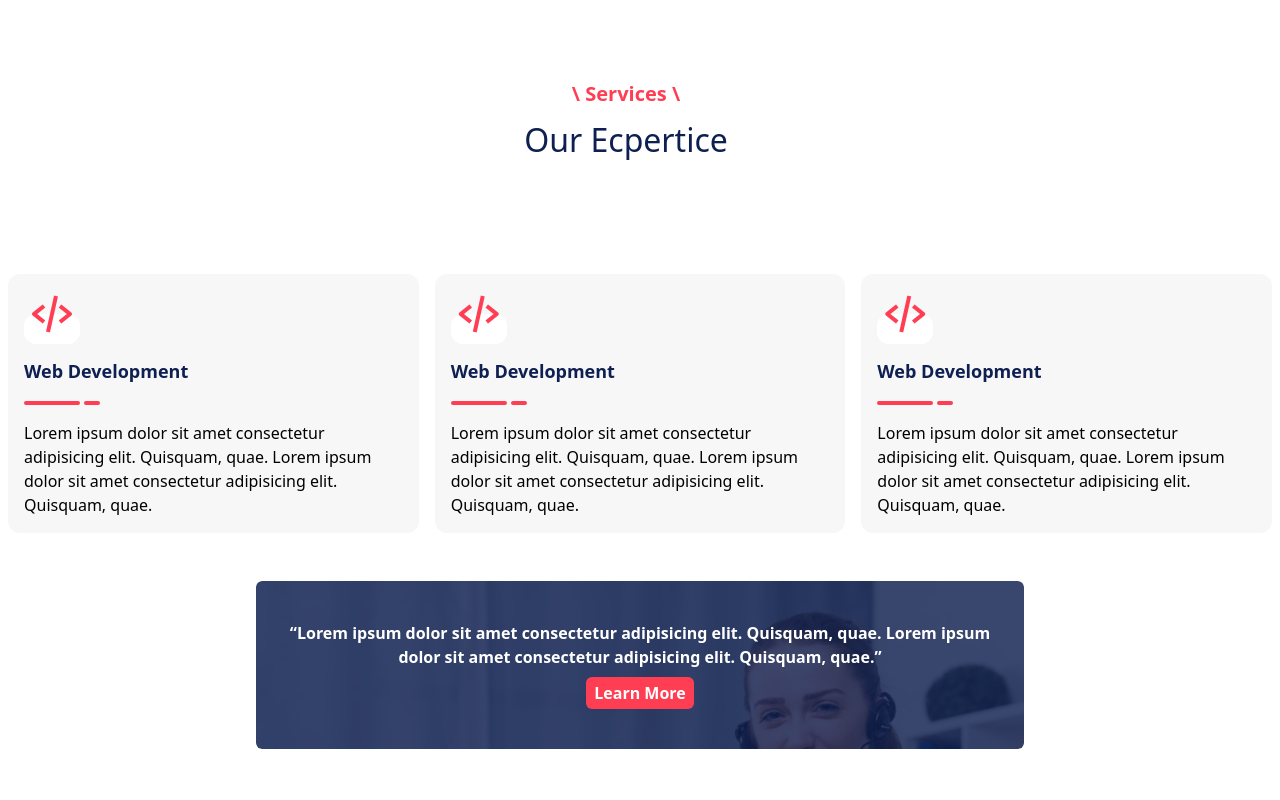
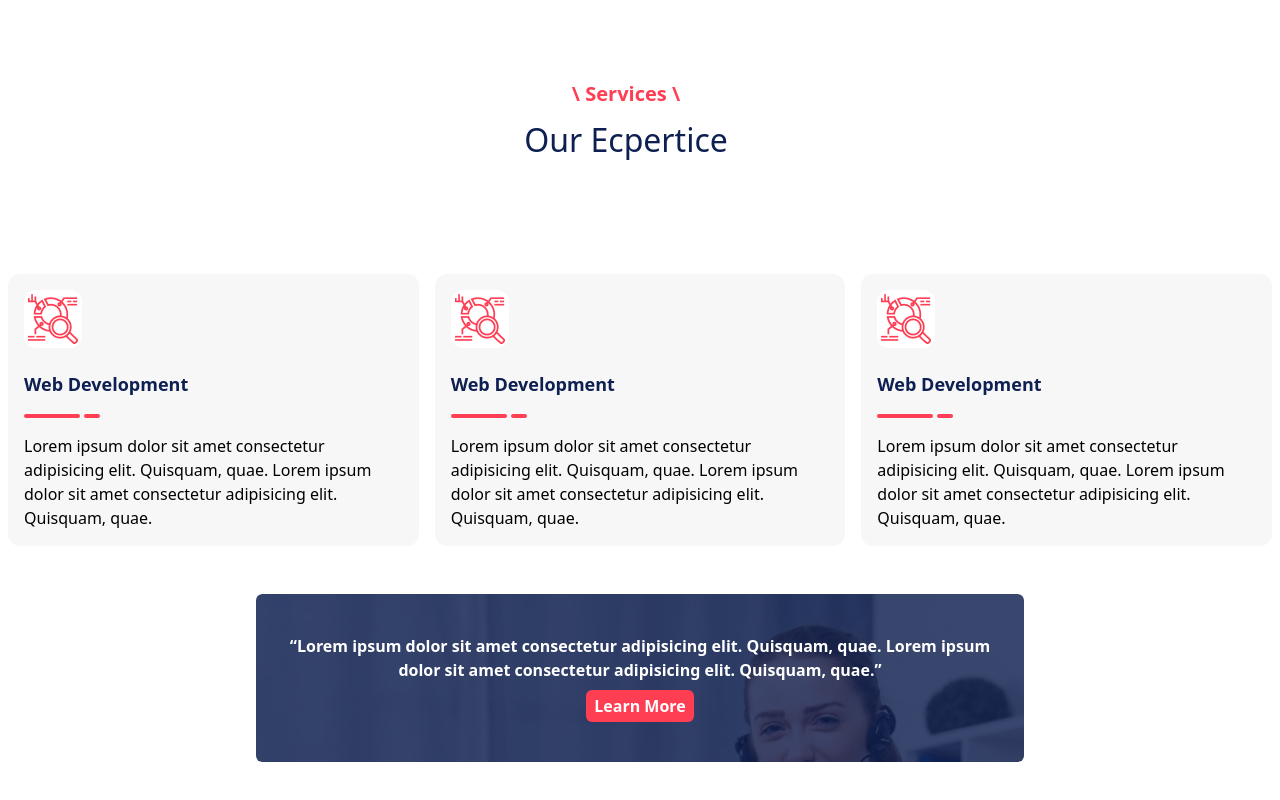
Before and after one commit to muhamademiralfani/latihan-pertemuan-29, a React app: page /service in a window 1280 px wide. Shown: the part 1015-1815 px from the top of the page. Built offline with nearby package versions, Linux system fonts and the light colour scheme; the HTML template or start-up script is replaced by a standard one.

Commit message:
fix(components): fix MainCard for accept image as icon

```diff
--- a/src/Components/MainCard.jsx
+++ b/src/Components/MainCard.jsx
@@ -1,15 +1,15 @@
 import React from "react";
 
-const MainCard = ({ icon, title, descripttion, number}) => {
+const MainCard = ({ icon, title, description, number}) => {
   return (
     <div className="bg-secondary rounded-xl p-4 relative">
 			<p className="float-end mr-5 text-5xl text-[#0E1F51]/30 font-bold">{number}</p>
-			<div className="bg-white inline p-1 rounded-xl">
-				<i className={`bx ${icon} text-accent text-5xl`}></i>
+			<div className="bg-white inline-block p-1 rounded-xl overflow-hidden h-15 w-15">
+				<img className="w-full" src={icon} alt="Icon" />
 			</div>
       <p className="text-lg font-extrabold text-primary my-4">{title}</p>
       <div className="flex gap-1 mb-4"><div className="bg-accent h-1 w-14 rounded-lg"></div><div className="bg-accent h-1 w-4 rounded-lg"></div></div>
-      <p className="">{descripttion}</p>
+      <p className="">{description}</p>
     </div>
   );
 };
--- a/src/Pages/Home.jsx
+++ b/src/Pages/Home.jsx
@@ -52,9 +52,9 @@ const Home = () => {
             breadcrumb="We are here"
             sectionTitle="Better Insights For Business Growth"
           />
-          <Button children="View More" />
+          <Button>View More</Button>
         </div>
-        <div flex flex-col items-center justify-center>
+        <div className="flex flex-col items-center justify-center">
           <img
             src={Group65Image}
             alt=""
@@ -108,7 +108,7 @@ const Home = () => {
               key={index}
               icon={card.icon}
               title={card.title}
-              descripttion={card.description}
+              description={card.description}
               number={card.number}
             />
           ))}
@@ -146,7 +146,7 @@ const Home = () => {
               desc="Ready to Help"
               number="+62 259519252"
             />
-            <Button children="View More" />
+            <Button>View More </Button>
           </div>
         </div>
       </div>
--- a/src/Pages/Services.jsx
+++ b/src/Pages/Services.jsx
@@ -5,6 +5,7 @@ import InfoCard from "../Components/InfoCard";
 import MainCard from "../Components/MainCard";
 import Banner from "../Components/Banner";
 import bannerImg from '../assets/img/banner.jpeg';
+import Black5Icon from "../assets/img/Black-5.jpg";
 
 const Services = () => {
   return (
@@ -67,11 +68,11 @@ const Services = () => {
 				</header>
 
 				<div className="grid grid-cols-1 md:grid-cols-3 gap-4 p-2">
-					<MainCard icon="bx-code-alt" title="Web Development" descripttion="Lorem ipsum dolor sit amet consectetur adipisicing elit. Quisquam, quae. Lorem ipsum dolor sit amet consectetur adipisicing elit. Quisquam, quae." />
+					<MainCard icon={Black5Icon} title="Web Development" description="Lorem ipsum dolor sit amet consectetur adipisicing elit. Quisquam, quae. Lorem ipsum dolor sit amet consectetur adipisicing elit. Quisquam, quae." />
 
-					<MainCard icon="bx-code-alt" title="Web Development" descripttion="Lorem ipsum dolor sit amet consectetur adipisicing elit. Quisquam, quae. Lorem ipsum dolor sit amet consectetur adipisicing elit. Quisquam, quae." />
+					<MainCard icon={Black5Icon} title="Web Development" description="Lorem ipsum dolor sit amet consectetur adipisicing elit. Quisquam, quae. Lorem ipsum dolor sit amet consectetur adipisicing elit. Quisquam, quae." />
 
-					<MainCard icon="bx-code-alt" title="Web Development" descripttion="Lorem ipsum dolor sit amet consectetur adipisicing elit. Quisquam, quae. Lorem ipsum dolor sit amet consectetur adipisicing elit. Quisquam, quae." />
+					<MainCard icon={Black5Icon} title="Web Development" description="Lorem ipsum dolor sit amet consectetur adipisicing elit. Quisquam, quae. Lorem ipsum dolor sit amet consectetur adipisicing elit. Quisquam, quae." />
 				</div>
       </section>
 
```
